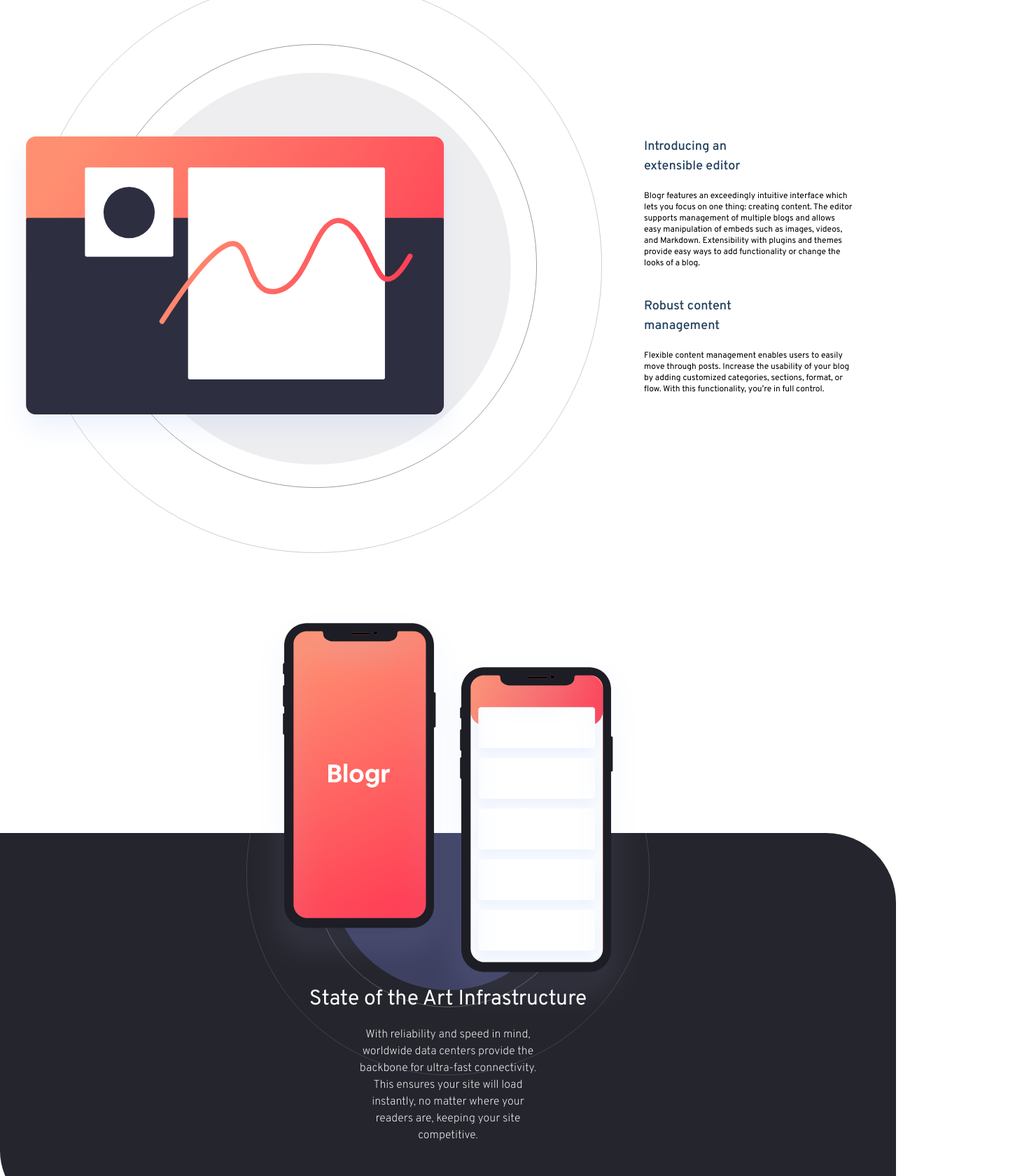
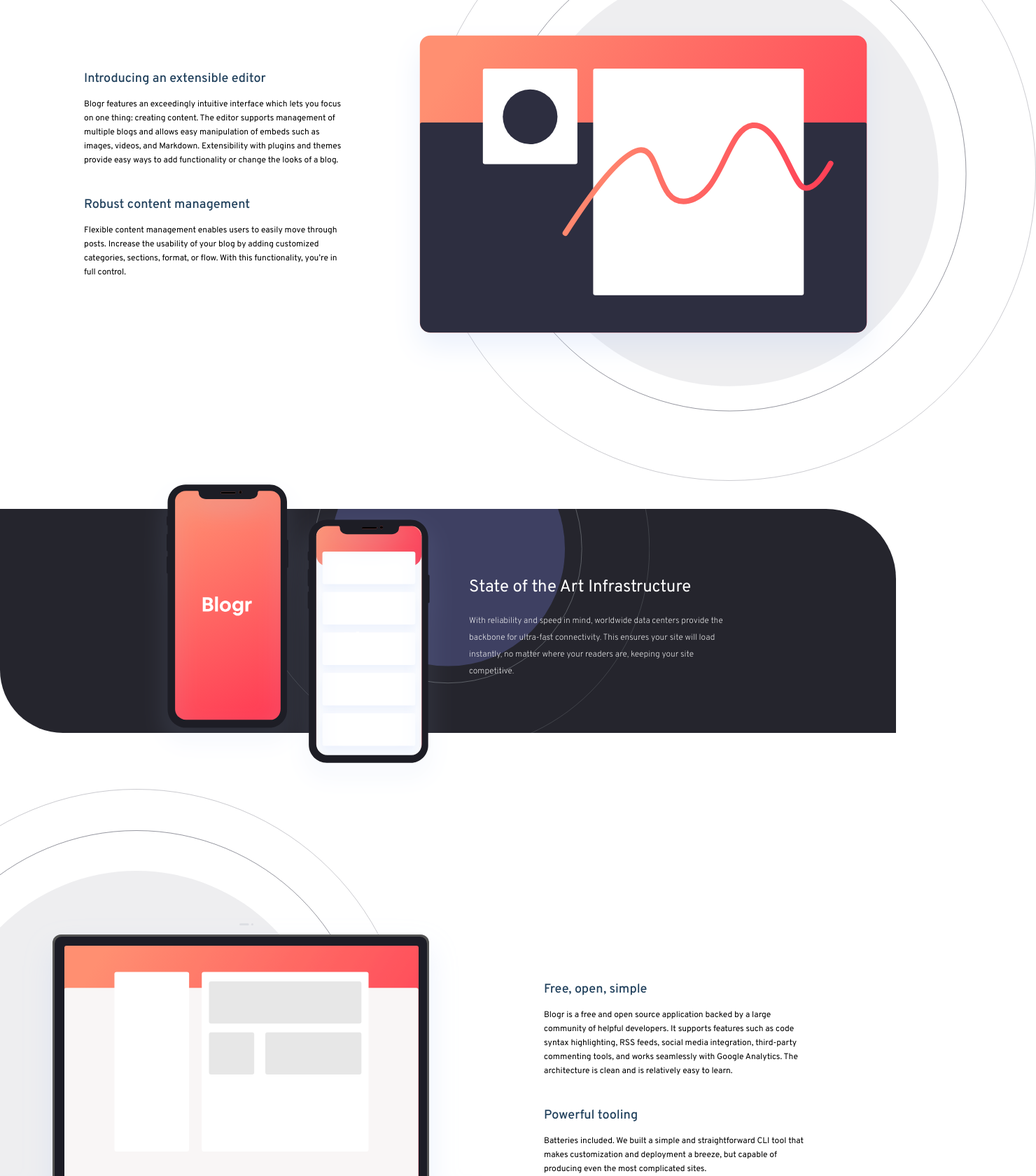
Before and after one commit to Oghenetega16/blogr-landing-page, a React (Vite) app: page / in a window 1280 px wide. Shown: the part 720-2400 px from the top of the page at 70% size, 1480 px wide, since content can reach past the window. Built offline with nearby package versions, Linux system fonts and the light colour scheme.

Commit message:
design is responsive on 1024px screen

```diff
--- a/src/components/content.jsx
+++ b/src/components/content.jsx
@@ -5,57 +5,57 @@
 
     return (
         <section className="mt-20 font-overpass">
-            <h1 className="text-center mb-10 text-2xl font-medium text-very-dark-blue">Designed for the future</h1>
-            <div className="space-y-10 px-6 md:flex md:items-center md:justify-center md:pt-10 md:space-y-0 md:gap-15 md:pr-15 md:pl-0">
-                <picture className="flex justify-center">
+            <h1 className="text-center mb-10 text-2xl font-medium text-very-dark-blue lg:-mb-20">Designed for the future</h1>
+            <div className="space-y-10 px-6 md:flex md:items-center md:justify-center md:flex-row-reverse md:pt-10 md:space-y-0 md:gap-15 md:pr-0 md:pl-15 lg:pl-30 lg:pt-0">
+                <picture className="flex justify-center lg:-mr-50">
                     <source srcSet="/assets/images/illustration-editor-desktop.svg" media="(min-width: 768px)"></source>
                     <img src="/assets/images/illustration-editor-mobile.svg" alt="mobile editor image" />
                 </picture>
                 <div className="text-center space-y-10 md:text-left">
                     <div>
-                        <h2 className="text-xl w-50 mx-auto font-medium text-very-dark-blue mb-5 md:mx-0 md:text-lg">Introducing an extensible editor</h2>
-                        <p className="w-75 mx-auto text-very-dark-gray-blue md:text-xs">Blogr features an exceedingly intuitive interface which lets you focus on one thing:
+                        <h2 className="text-xl w-50 mx-auto font-medium text-very-dark-blue mb-5 md:mx-0 md:text-lg md:w-fit md:mb-3">Introducing an extensible editor</h2>
+                        <p className="w-75 mx-auto leading-5 text-very-dark-gray-blue md:text-xs lg:w-95">Blogr features an exceedingly intuitive interface which lets you focus on one thing:
                         creating content. The editor supports management of multiple blogs and allows easy
                         manipulation of embeds such as images, videos, and Markdown. Extensibility with plugins
                         and themes provide easy ways to add functionality or change the looks of a blog.</p>
                     </div>
                     <div>
-                        <h2 className="text-xl w-50 mx-auto font-medium text-very-dark-blue mb-5 md:mx-0 md:text-lg">Robust content management</h2>
-                        <p className="w-75 mx-auto text-very-dark-gray-blue md:text-xs">Flexible content management enables users to easily move through posts.
+                        <h2 className="text-xl w-50 mx-auto font-medium text-very-dark-blue mb-5 md:mx-0 md:text-lg md:w-fit md:mb-3">Robust content management</h2>
+                        <p className="w-75 mx-auto leading-5 text-very-dark-gray-blue md:text-xs lg:w-95">Flexible content management enables users to easily move through posts.
                         Increase the usability of your blog by adding customized categories, sections,
                         format, or flow. With this functionality, you’re in full control.</p>
                     </div>
                 </div>
             </div>
 
-            <aside className="mt-65 pb-25 bg-very-dark-black-blue sm:mt-100" style={{ borderTopRightRadius: '100px', borderBottomLeftRadius: '90px' }}>
-                <div className="bg-[url('/assets/images/bg-pattern-circles.svg')] bg-no-repeat bg-top relative" style={{backgroundSize: bgSize, backgroundPosition: bgPosition}}>
-                    <div className="flex justify-center"><img src="/assets/images/illustration-phones.svg" alt="mobile phones" className="absolute -top-45 sm:-top-80" /></div>
-                    <div className="text-center px-6 pt-50 text-white">
-                        <h1 className="text-3xl my-5">State of the Art Infrastructure</h1>
-                        <p className="w-65 mx-auto text-sm leading-6 font-extralight sm:text-base"> With reliability and speed in mind, worldwide data centers provide the backbone
+            <aside className="mt-65 pb-25 bg-very-dark-black-blue sm:mt-100 lg:pb-0 lg:mt-10 lg:h-80" style={{ borderTopRightRadius: '100px', borderBottomLeftRadius: '90px' }}>
+                <div className="bg-[url('/assets/images/bg-pattern-circles.svg')] bg-no-repeat bg-top relative lg:flex lg:items-center lg:justify-center lg:h-full" style={{backgroundSize: bgSize, backgroundPosition: bgPosition}}>
+                    <div className="flex justify-center lg:w-110 lg:mt-10"><img src="/assets/images/illustration-phones.svg" alt="mobile phones" className="absolute -top-45 sm:-top-80 lg:relative lg:top-0" /></div>
+                    <div className="text-center px-6 pt-50 text-white lg:text-left lg:pt-0">
+                        <h1 className="text-3xl my-5 lg:text-2xl">State of the Art Infrastructure</h1>
+                        <p className="w-65 mx-auto text-sm leading-6 font-extralight sm:text-base md:text-xs lg:w-95"> With reliability and speed in mind, worldwide data centers provide the backbone
                         for ultra-fast connectivity. This ensures your site will load instantly, no matter
                         where your readers are, keeping your site competitive.</p>
                     </div>
                 </div>
             </aside>
 
-            <div className="space-y-10 px-6 md:flex md:justify-center md:pt-20 md:pr-15 md:pl-0">
-                <picture className="mt-15 flex justify-center md:mt-0">
+            <div className="space-y-10 px-6 md:flex md:items-center md:justify-center md:pt-20 md:pr-15 md:pl-0 lg:pr-30">
+                <picture className="mt-15 flex justify-center md:mt-0 lg:-ml-50">
                     <source srcSet="/assets/images/illustration-laptop-desktop.svg" media="(min-width: 768px)"></source>
                     <img src="/assets/images/illustration-laptop-mobile.svg" alt="laptop" className="" />
                 </picture>
                 <div className="text-center space-y-10 md:text-left">
                     <div>
-                        <h2 className="text-xl w-50 mx-auto font-medium text-very-dark-blue mb-5 md:mx-0 md:text-lg">Free, open, simple</h2>
-                        <p className="w-75 mx-auto text-very-dark-gray-blue md:text-xs">Blogr is a free and open source application
+                        <h2 className="text-xl w-50 mx-auto font-medium text-very-dark-blue mb-5 md:mx-0 md:text-lg md:mb-3">Free, open, simple</h2>
+                        <p className="w-75 mx-auto leading-5 text-very-dark-gray-blue md:text-xs lg:w-95">Blogr is a free and open source application
                         backed by a large community of helpful developers. It supports features such as code syntax highlighting,
                         RSS feeds, social media integration, third-party commenting tools, and works seamlessly with Google Analytics.
                         The architecture is clean and is relatively easy to learn.</p>
                     </div>
                     <div>
-                        <h2 className="text-xl w-50 mx-auto font-medium text-very-dark-blue mb-5 md:mx-0 md:text-lg">Powerful tooling</h2>
-                        <p className="w-75 mx-auto text-very-dark-gray-blue md:text-xs">Batteries included. We built a simple and straightforward
+                        <h2 className="text-xl w-50 mx-auto font-medium text-very-dark-blue mb-5 md:mx-0 md:text-lg md:mb-3">Powerful tooling</h2>
+                        <p className="w-75 mx-auto leading-5 text-very-dark-gray-blue md:text-xs lg:w-95">Batteries included. We built a simple and straightforward
                         CLI tool that makes customization and deployment a breeze, but capable of producing even the most complicated
                         sites.</p>
                     </div>
--- a/src/components/footer.jsx
+++ b/src/components/footer.jsx
@@ -1,6 +1,6 @@
 export default function Footer() {
     return (
-        <footer className="bg-very-dark-black-blue font-ubuntu mt-25 text-center text-white py-15 sm:text-left sm:flex sm:gap-15 sm:px-15 md:gap-25 lg:px-30 lg:gap-30 xl:px-45 xl:gap-50" style={{borderTopRightRadius: '90px'}}>
+        <footer className="bg-very-dark-black-blue font-ubuntu mt-25 text-center text-white py-15 sm:text-left sm:flex sm:gap-15 sm:px-15 md:gap-25 lg:px-30 lg:mt-10 lg:gap-30 xl:px-45 xl:gap-50" style={{borderTopRightRadius: '90px'}}>
             <div><img src="/assets/images/logo.svg" alt="logo" className="mx-auto mb-15 sm:mx-0" /></div>
             <div className="space-y-8 sm:flex sm:gap-10 md:gap-20 lg:gap-30 xl:gap-50">
                 <div>
--- a/src/components/navbar.jsx
+++ b/src/components/navbar.jsx
@@ -14,7 +14,7 @@
     }
 
     return (
-        <nav className="px-6 py-12 md:flex md:items-center md:gap-8 md:px-10">
+        <nav className="px-6 py-12 md:flex md:items-center md:gap-8 md:px-10 lg:px-30 lg:gap-15">
             <div className="flex items-center justify-between">
                 <img src="/assets/images/logo.svg" alt="logo" />
                 <img src={showMenu ? "/assets/images/icon-hamburger.svg" : "/assets/images/icon-close.svg"} alt={showMenu ? "hamburger icon" : "close icon"} className="md:hidden" onClick={handleMenu} />
```
